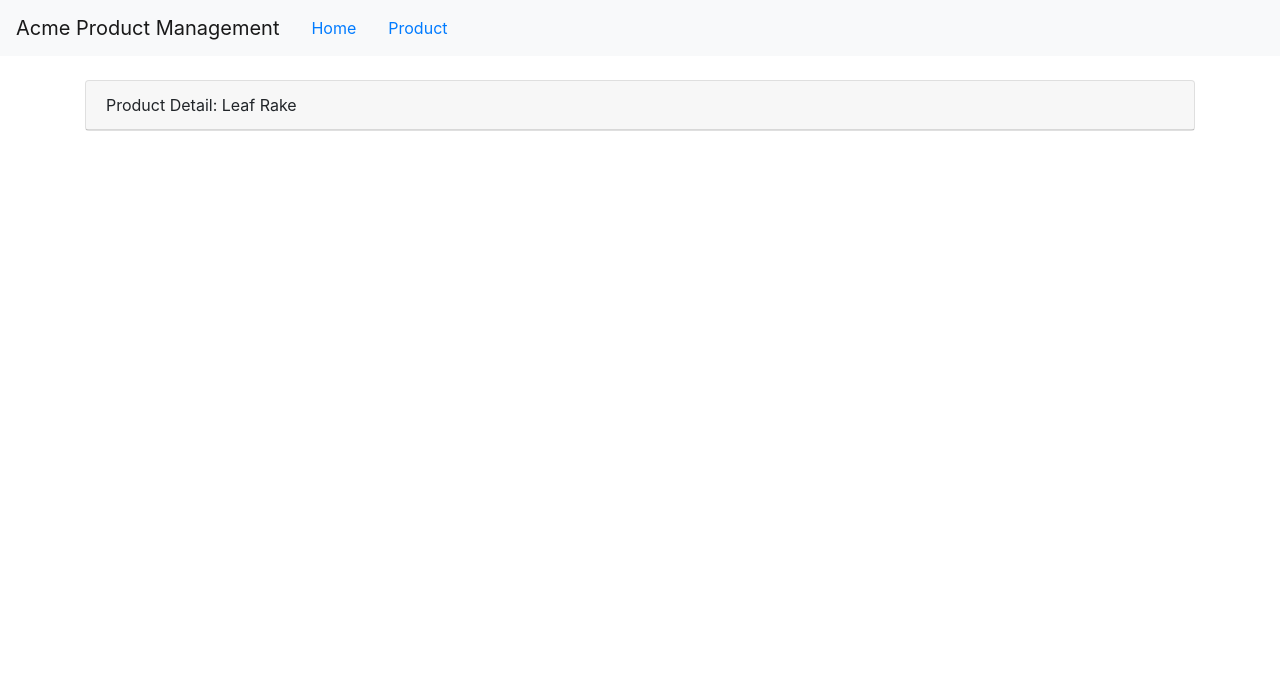
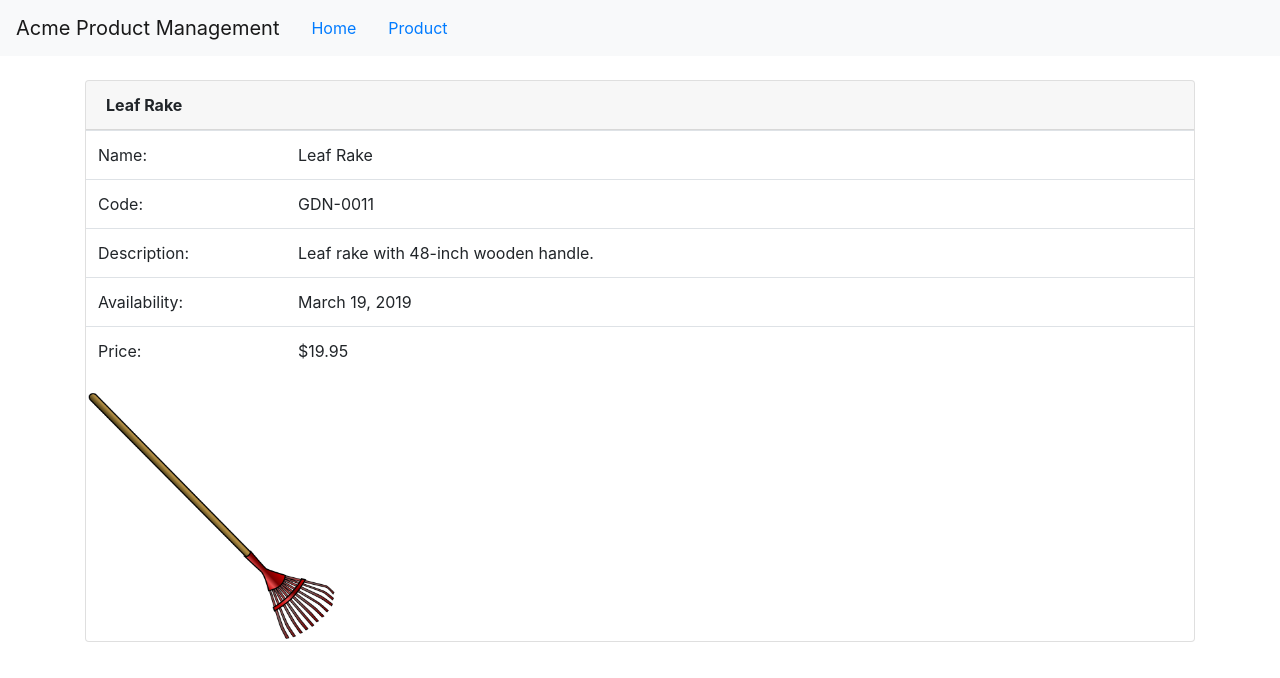
Before and after one commit to reydev-sourcecoder/FirstAngular, an Angular app: page /product/1 in a window 1280 px wide. Shown: the top 678 px of the page. Built offline with nearby package versions, Linux system fonts and the light colour scheme.

Commit message:
polish navigation

```diff
--- a/src/app/app.component.ts
+++ b/src/app/app.component.ts
@@ -6,7 +6,7 @@ import { Component } from '@angular/core';
     <nav class='navbar navbar-expand navbar-light bg-light'>
       <a class='navbar-brand'>{{title}}</a>
       <ul class='nav nav-pills'>
-        <li><a class='nav-link'>Home</a></li>
+        <li><a class='nav-link' [routerLink]="['/home']">Home</a></li>
         <li><a class='nav-link' [routerLink]="['/product']">Product</a></li>
       </ul>
     </nav>
--- a/src/app/app.module.ts
+++ b/src/app/app.module.ts
@@ -10,6 +10,7 @@ import { ProductListComponent } from './product/product-list.component';
 import { ConvertToSpacesPipe } from './shared/convert-to-spaces.pipe';
 import { StarComponent } from './shared/star.component';
 import { ProductDetailComponent } from './product/product-detail.component';
+import { HomeComponent } from './home/home.component';
 
 @NgModule({
   declarations: [
@@ -27,6 +28,7 @@ import { ProductDetailComponent } from './product/product-detail.component';
     RouterModule.forRoot([
       { path: 'product', component: ProductListComponent },
       { path: 'product/:id', component: ProductDetailComponent},
+      { path: 'home', component: HomeComponent },
       { path: '', redirectTo: 'product', pathMatch: 'full'},
       // { path:'**', component: PageNotFoundComponent}
     ])
--- a/src/app/product/product-detail.component.html
+++ b/src/app/product/product-detail.component.html
@@ -1,6 +1,30 @@
 <br />
 <div class='card' *ngIf='product'>
     <div class='card-header'>
-        {{ pageTitle + ': ' + product.productName }}
+        <b>{{ product.productName }}</b>
     </div>
+    <table class='table'>
+        <tr>
+            <td width=200>Name:</td>
+            <td>{{product.productName}}</td>
+        </tr>
+        <tr>
+            <td width=200>Code:</td>
+            <td>{{product.productCode}}</td>
+        </tr>
+        <tr>
+            <td width=200>Description:</td>
+            <td>{{product.description}}</td>
+        </tr>
+        <tr>
+            <td width=200>Availability:</td>
+            <td>{{product.releaseDate}}</td>
+        </tr>
+        <tr>
+            <td width=200>Price:</td>
+            <td>{{product.price | currency }}</td>
+        </tr>
+    </table>
+
+    <img [src]='product.imageUrl' width=250 height=250 />
 </div>
```
